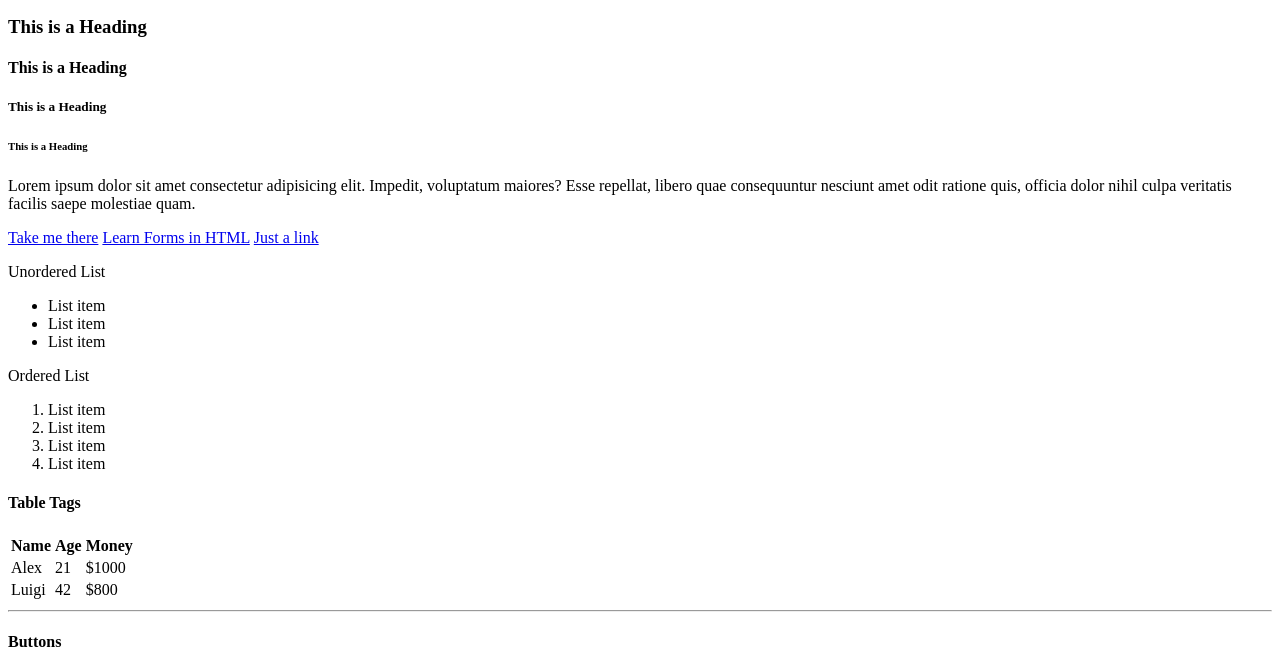
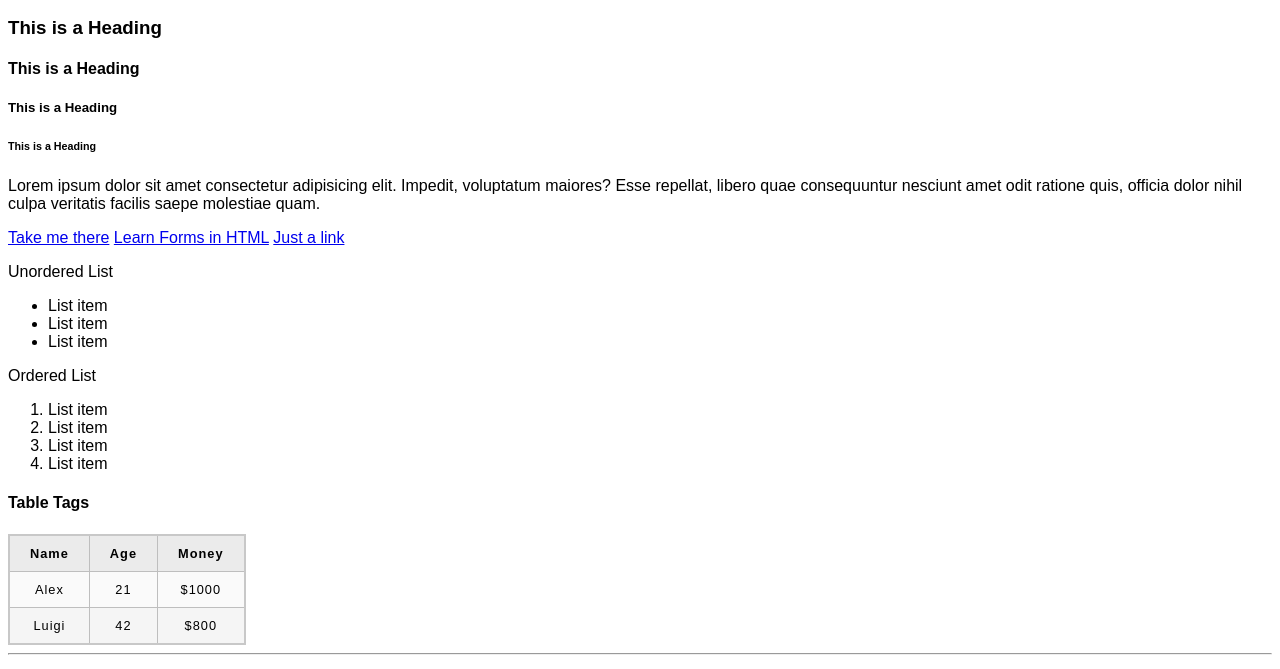
Before and after one commit to Farhan786555/learn-html, a plain HTML site: page index.html in a window 1280 px wide. Shown: the part 111-780 px from the top of the page. Drawn offline with Linux system fonts and the light colour scheme.

Commit message:
updated better version

```diff
--- a/index.html
+++ b/index.html
@@ -4,6 +4,7 @@
     <meta charset="UTF-8">
     <meta http-equiv="X-UA-Compatible" content="IE=edge">
     <meta name="viewport" content="width=device-width, initial-scale=1.0">
+    <link rel="stylesheet" href="minimal-table.css">
     <title>Learning HTML</title>
 </head>
 <body>
@@ -74,7 +75,9 @@
     <!-- Image Tag  -->
     <h4>Images</h4>
     <img src="https://media.istockphoto.com/photos/very-closeup-view-of-amazing-domestic-pet-in-mirror-round-fashion-is-picture-id1281804798?b=1&k=20&m=1281804798&s=170667a&w=0&h=HIWbeaP_cQSngCz7l9t3xwyE2eyzVgIy3K6xIqPhJQA=" alt="">
-
+    <!-- <img src="https://picsum.photos/400/300?grayscale" alt=""> -->
+    <img src="images/cameron.jpg" width="300px" alt="">
+    <img src="https://picsum.photos/300?grayscale" alt="">
     <hr>
 
 
@@ -101,7 +104,6 @@
 
     <script></script>
 
-    <summary>This is a summary.</summary>
 
 </body>
 </html>
--- /dev/null
+++ b/minimal-table.css
@@ -0,0 +1,35 @@
+html {
+    font-family: sans-serif;
+  }
+
+  table {
+    border-collapse: collapse;
+    border: 2px solid rgb(200,200,200);
+    letter-spacing: 1px;
+    font-size: 0.8rem;
+  }
+
+  td, th {
+    border: 1px solid rgb(190,190,190);
+    padding: 10px 20px;
+  }
+
+  th {
+    background-color: rgb(235,235,235);
+  }
+
+  td {
+    text-align: center;
+  }
+
+  tr:nth-child(even) td {
+    background-color: rgb(250,250,250);
+  }
+
+  tr:nth-child(odd) td {
+    background-color: rgb(245,245,245);
+  }
+
+  caption {
+    padding: 10px;
+  }
```
Also changed, not shown: forms.html (+1 -1 lines), images/cameron.jpg (added).
